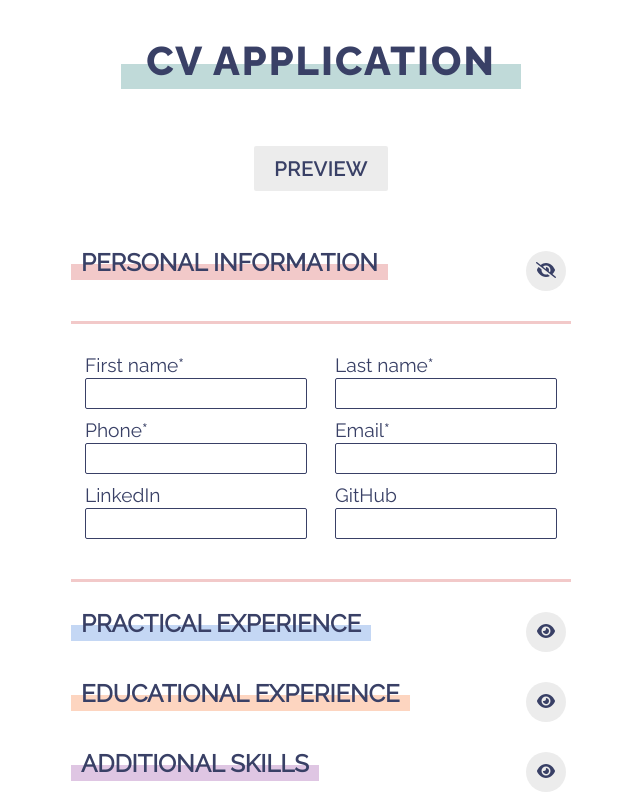
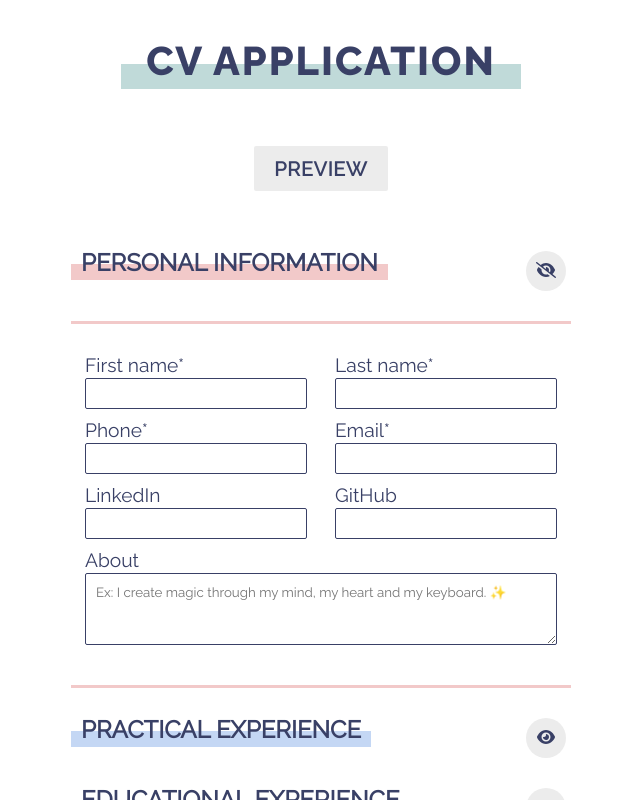
Before and after one commit to mooniiDev/cv-application, a React (Create React App) app: page / in a window 1280 px wide. Both pictures are taken after a click on the button 865 px from the left and 270 px from the top of the page. Shown: the top 800 px of the page, without its empty margins (319-959 px from the left). Built offline with nearby package versions, Linux system fonts and the light colour scheme.

Commit message:
Add textarea to personal form, update it's styling

```diff
--- a/src/components/PersonalForm.js
+++ b/src/components/PersonalForm.js
@@ -60,6 +60,18 @@ class PersonalForm extends React.Component {
               <input type="text" id="github" name="github" />
             </label>
           </div>
+
+          {/* About text */}
+          <div>
+            <label htmlFor="about">
+              About
+              <textarea
+                id="about"
+                name="about"
+                placeholder="Ex: I create magic through my mind, my heart and my keyboard. ✨"
+              />
+            </label>
+          </div>
         </form>
       );
     }
--- a/src/styles/PersonalForm.css
+++ b/src/styles/PersonalForm.css
@@ -6,3 +6,21 @@
 .personal-form input:focus {
   border: 1px solid var(--red);
 }
+
+#about {
+  display: flex;
+  width: 450px;
+  height: 50px;
+  margin: 2px 0 10px 0;
+  padding: 10px;
+  font-family: 'Raleway-Regular';
+  border: 1px solid var(--dark-blue);
+  border-radius: 2px;
+  transition: 0.3s;
+}
+
+#about:focus {
+  outline: none;
+  border: 1px solid var(--red);
+  transition: 0.3s;
+}
--- a/src/styles/PracticeForm.css
+++ b/src/styles/PracticeForm.css
@@ -4,7 +4,10 @@
   border-bottom: 3px solid var(--light-blue);
 }
 
-.practice-form input:focus {
+.practice-form input:focus,
+#employment-type:focus,
+#practice-start-month:focus,
+#practice-end-month:focus {
   border: 1px solid var(--light-blue);
 }
 
@@ -17,12 +20,3 @@
   margin-top: 2px;
   width: 222px;
 }
-
-#employment-type:focus {
-  border: 1px solid var(--light-blue);
-}
-
-#practice-start-month:focus,
-#practice-end-month:focus {
-  border: 1px solid var(--light-blue);
-}
```
